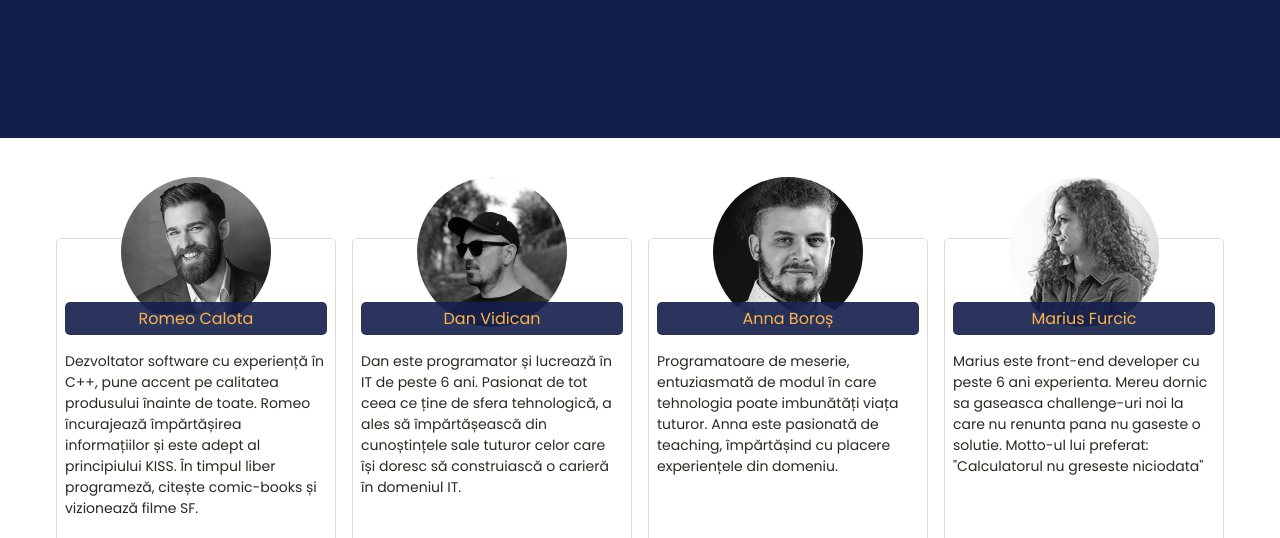
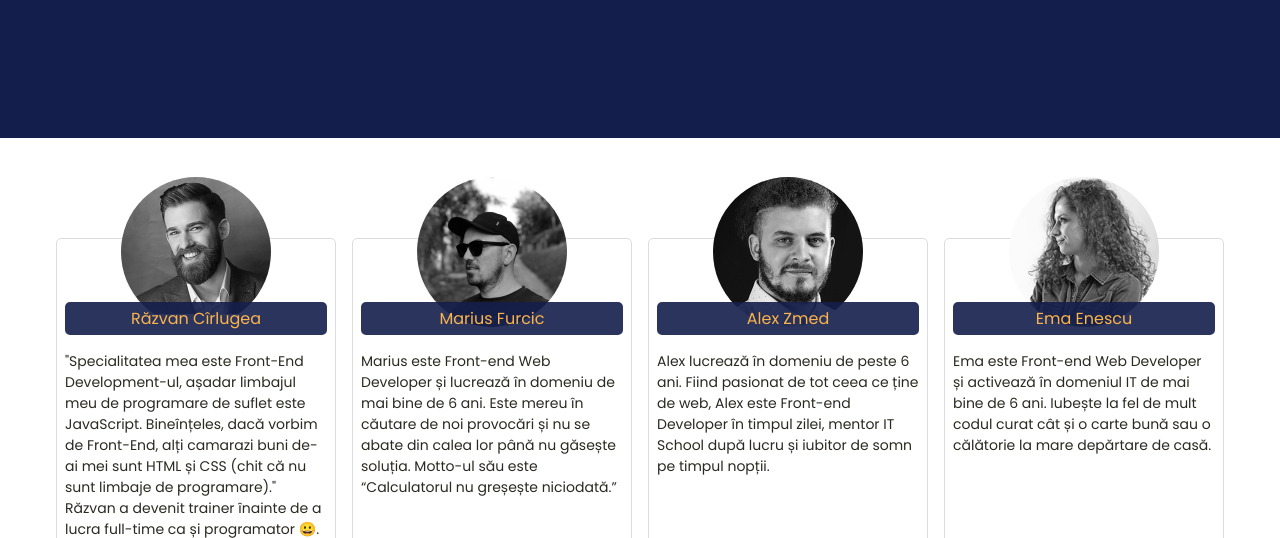
Before and after one commit to razvancir96/itschool-clone, a plain HTML site: page pages/about.html in a window 1280 px wide. Shown: the part 262-800 px from the top of the page. Drawn offline with Linux system fonts and the light colour scheme.

Commit message:
change trainers

```diff
--- a/pages/about.html
+++ b/pages/about.html
@@ -74,8 +74,15 @@
                             <div class="image-wrapper">
                   <img src="../img/razvan.jpeg" alt="Razvan Cirlugea" />
                             </div>
-                            <h3>Romeo Calota</h3>
-                            <p>Dezvoltator software cu experiență în C++, pune accent pe calitatea produsului înainte de toate. Romeo încurajează împărtășirea informațiilor și este adept al principiului KISS. În timpul liber programeză, citește comic-books și vizionează filme SF.</p>
+                <h3>Răzvan Cîrlugea</h3>
+                <p>
+                  "Specialitatea mea este Front-End Development-ul, așadar
+                  limbajul meu de programare de suflet este JavaScript.
+                  Bineînțeles, dacă vorbim de Front-End, alți camarazi buni
+                  de-ai mei sunt HTML și CSS (chit că nu sunt limbaje de
+                  programare)." Răzvan a devenit trainer înainte de a lucra
+                  full-time ca și programator 😀.
+                </p>
                         </div>
                     </div>
                     <div class="trainer-wrapper">
@@ -83,8 +90,13 @@
                             <div class="image-wrapper">
                   <img src="../img/marius.png" alt="Marius Furcic" />
                             </div>
-                            <h3>Dan Vidican</h3>
-                            <p>Dan este programator și lucrează în IT de peste 6 ani. Pasionat de tot ceea ce ține de sfera tehnologică, a ales să împărtășească din cunoștințele sale tuturor celor care își doresc să construiască o carieră în domeniul IT.</p>
+                <h3>Marius Furcic</h3>
+                <p>
+                  Marius este Front-end Web Developer și lucrează în domeniu de
+                  mai bine de 6 ani. Este mereu în căutare de noi provocări și
+                  nu se abate din calea lor până nu găsește soluția. Motto-ul
+                  său este “Calculatorul nu greșește niciodată.”
+                </p>
                         </div>
                     </div>
                     <div class="trainer-wrapper">
@@ -92,8 +104,13 @@
                             <div class="image-wrapper">
                   <img src="../img/alex.jpeg" alt="Alex Zmed" />
                             </div>
-                            <h3>Anna Boroș</h3>
-                            <p>Programatoare de meserie, entuziasmată de modul în care tehnologia poate imbunătăți viața tuturor. Anna este pasionată de teaching, împărtășind cu placere experiențele din domeniu.</p>
+                <h3>Alex Zmed</h3>
+                <p>
+                  Alex lucrează în domeniu de peste 6 ani. Fiind pasionat de tot
+                  ceea ce ține de web, Alex este Front-end Developer în timpul
+                  zilei, mentor IT School după lucru și iubitor de somn pe
+                  timpul nopții.
+                </p>
                         </div>
                     </div>
                     <div class="trainer-wrapper">
@@ -101,8 +118,12 @@
                             <div class="image-wrapper">
                   <img src="../img/ema.jpeg" alt="Ema Enescu" />
                             </div>
-                            <h3>Marius Furcic</h3>
-                            <p>Marius este front-end developer cu peste 6 ani experienta. Mereu dornic sa gaseasca challenge-uri noi la care nu renunta pana nu gaseste o solutie. Motto-ul lui preferat: "Calculatorul nu greseste niciodata"</p>
+                <h3>Ema Enescu</h3>
+                <p>
+                  Ema este Front-end Web Developer și activează în domeniul IT
+                  de mai bine de 6 ani. Iubește la fel de mult codul curat cât
+                  și o carte bună sau o călătorie la mare depărtare de casă.
+                </p>
                         </div>
                     </div>
                 </div>
```
